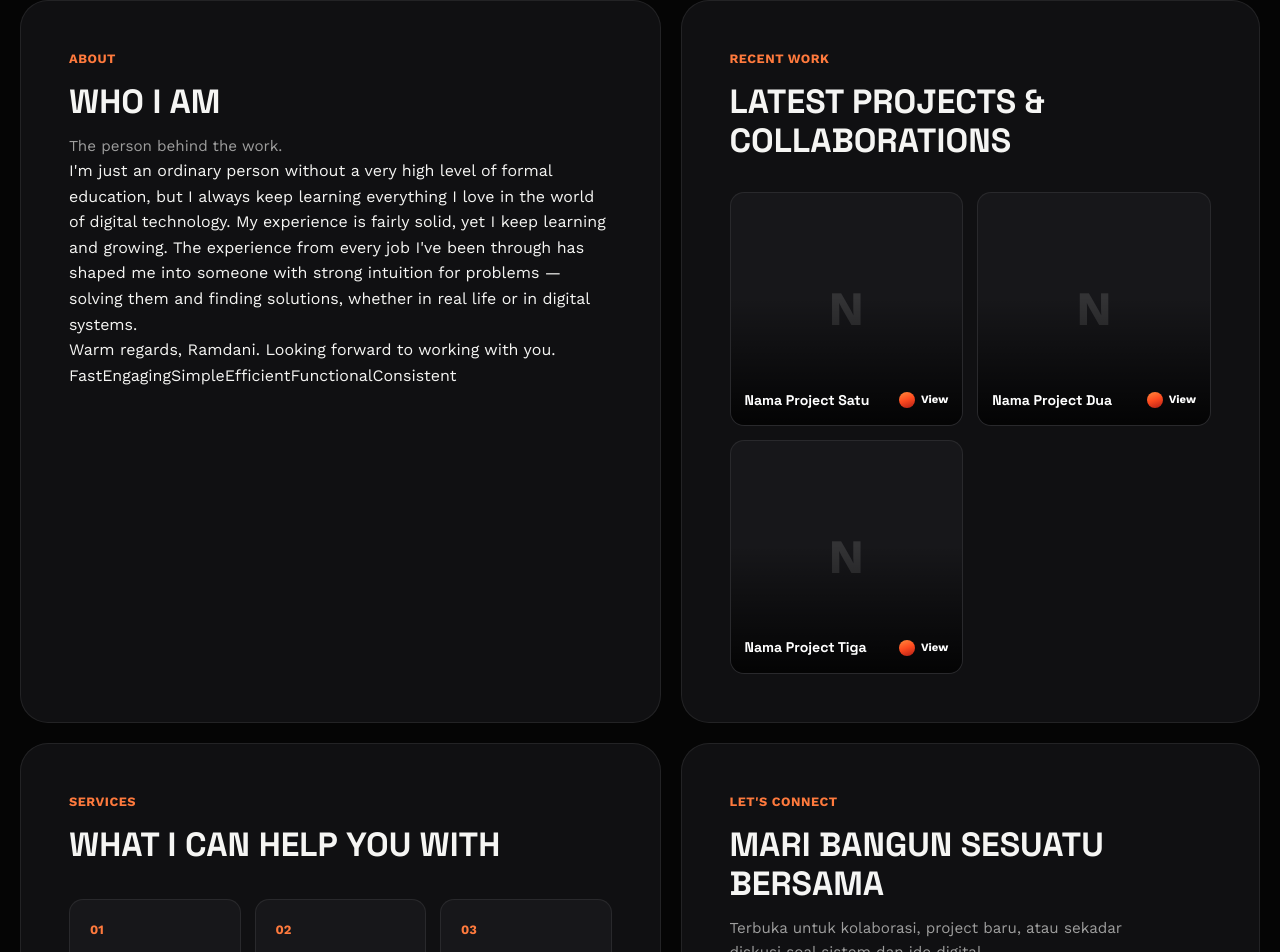
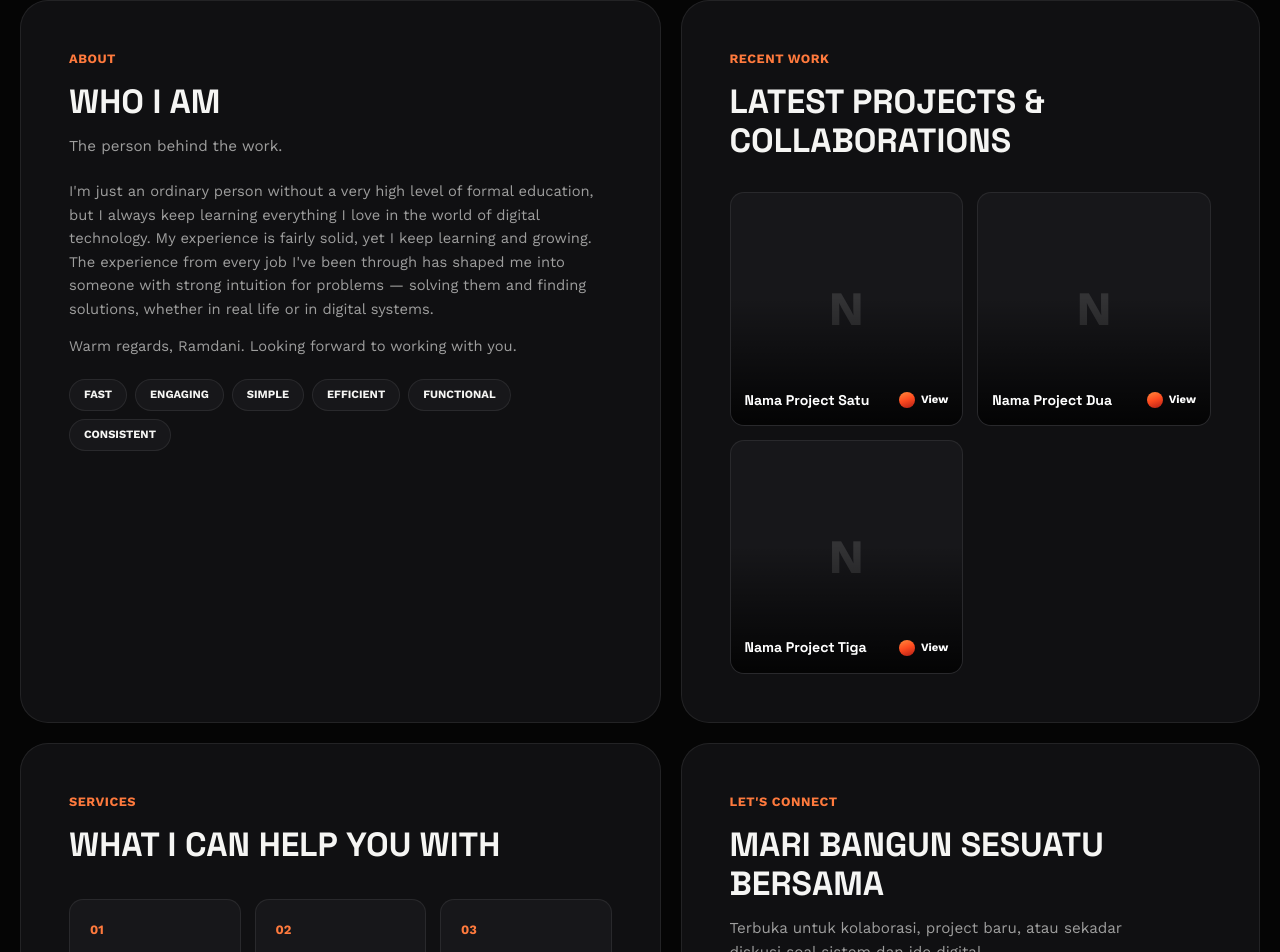
Before and after one commit to ramdani1202/Ramdani, a React (Vite) app: page / in a window 1280 px wide. Shown: the part 1210-2162 px from the top of the page. Built offline with nearby package versions, Linux system fonts and the light colour scheme.

Commit message:
Add files via upload

```diff
--- a/src/index.css
+++ b/src/index.css
@@ -332,67 +332,29 @@ img { display: block; max-width: 100%; }
 .skill-tier--featured h4 { color: #fff; }
 .skill-tier--featured li { color: rgba(255, 255, 255, 0.9); }
 
-/* ===== About panel — big duotone photo (row 3 left) ===== */
-.about-panel {
-  min-height: 640px;
-  padding: 0;
-}
-.about-panel > img {
-  position: absolute; inset: 0;
-  width: 100%; height: 100%;
-  object-fit: cover;
-  filter: grayscale(0.25) contrast(1.05);
-}
-.about-panel__overlay {
-  position: absolute; inset: 0;
-  background: linear-gradient(180deg, rgba(255, 122, 61, 0.1) 0%, rgba(8, 8, 8, 0.35) 45%, rgba(5, 5, 5, 0.94) 100%);
-}
-.about-panel__scrim {
-  position: absolute; inset: 0;
-  background: var(--grad-orange);
-  mix-blend-mode: multiply;
-  opacity: 0.45;
-}
-.about-panel__content {
-  position: relative; z-index: 2;
-  padding: clamp(26px, 4vw, 48px);
-  display: flex; flex-direction: column;
-  height: 100%;
-}
-.about-panel__label {
-  color: #fff; opacity: 0.9; font-weight: 700; font-size: 0.8rem;
-  text-transform: uppercase; letter-spacing: 0.04em; margin-bottom: 8px;
-}
-.about-panel__title {
-  font-weight: 800;
-  font-size: clamp(2.4rem, 7vw, 4.2rem);
-  color: #fff;
-  text-transform: uppercase;
-  line-height: 0.92;
-}
-.about-panel__sub { color: rgba(255, 255, 255, 0.85); margin-top: 10px; font-size: 0.95rem; }
-
-.about-panel__bio {
-  margin-top: auto;
-  padding-top: 28px;
+/* ===== About panel — polos tanpa foto (row 3 left) ===== */
+.about-bio {
+  margin-top: 22px;
   display: flex;
   flex-direction: column;
-  gap: 12px;
+  gap: 14px;
 }
-.about-panel__bio p {
-  color: rgba(255, 255, 255, 0.85);
+.about-bio p {
+  color: var(--text-dim);
   font-size: 0.92rem;
   line-height: 1.6;
-  max-width: 56ch;
+  max-width: 60ch;
 }
-.about-panel__principles {
+.about-principles {
   margin-top: 6px;
   display: flex; flex-wrap: wrap; gap: 8px;
 }
-.about-panel__principles span {
+.about-principles span {
   font-size: 0.7rem; font-weight: 700; text-transform: uppercase;
-  padding: 6px 12px; border-radius: 999px;
-  background: rgba(255, 255, 255, 0.14); color: #fff;
+  padding: 6px 14px; border-radius: 999px;
+  background: var(--panel-dark-2);
+  border: 1px solid var(--line);
+  color: var(--text);
 }
 
 /* ===== Project gallery (row 3 right) ===== */
@@ -502,5 +464,4 @@ img { display: block; max-width: 100%; }
   .page { padding: 14px; gap: 14px; }
   .panel { padding: 24px; }
   .hero-photo { width: 70%; opacity: 0.5; }
-  .about-panel { min-height: 520px; }
 }
```
